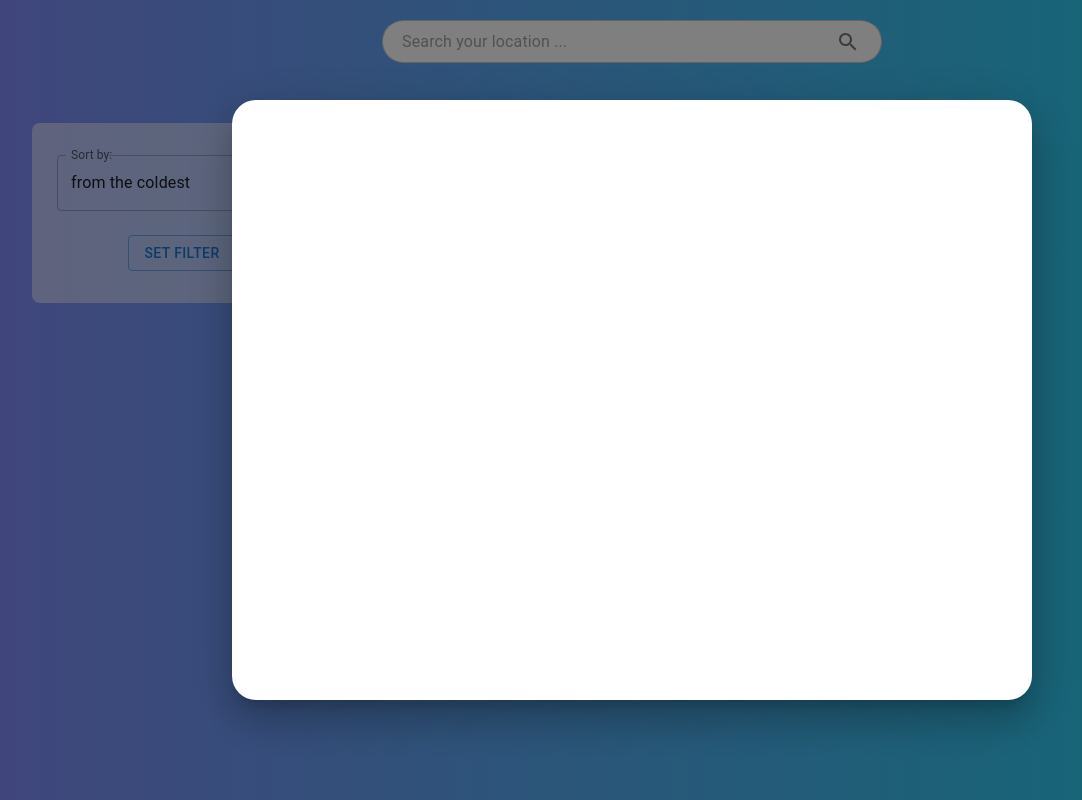
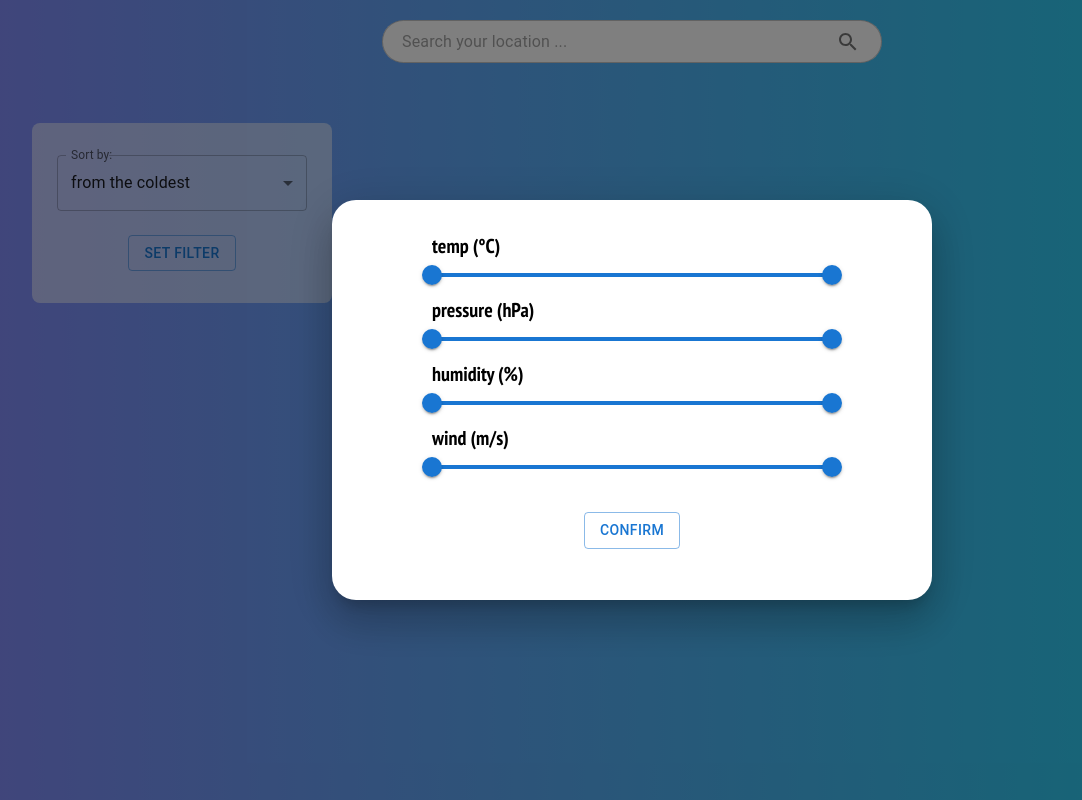
Before and after one commit to podlaskialgorytm3/weather-app, a React (Vite) app: page / in a window 1280 px wide. Both pictures are taken after a click on the button "SET FILTER". Shown: the whole page, without its empty margins (8-1090 px from the left). Built offline with nearby package versions, Linux system fonts and the light colour scheme; a web font is replaced by a local one.

Commit message:
feat: create basic popup and placement of sliders

```diff
--- a/src/features/container/components/filter-pop-up.tsx
+++ b/src/features/container/components/filter-pop-up.tsx
@@ -2,6 +2,7 @@ import { useState } from 'react';
 import Box from '@mui/material/Box';
 import Button from '@mui/material/Button';
 import Modal from '@mui/material/Modal';
+import Slider from '@mui/material/Slider';
 import { popupStyle, FILTER_PROPERTIES } from '../constants/filter-pop-up';
 
 
@@ -18,7 +19,22 @@ export const FilterPopUp = () => {
         onClose={handleClose}
       >
         <Box sx={popupStyle}>
-
+            <div className='w-[400px]'>
+                {FILTER_PROPERTIES.map((property, index) => (
+                    <div key={index}>
+                        <h3 className='text-xl font-bold'>{property[0]} ({property[3]})</h3>
+                        <Slider
+                            defaultValue={[Number(property[1]),Number(property[2])]}
+                            getAriaValueText={(value) => `${value}`}
+                            valueLabelDisplay="auto"
+                            step={1}
+                            min={Number(property[1])}
+                            max={Number(property[2])}
+                        />
+                    </div>
+                ))}
+            </div>
+            <Button onClick={handleOpen} variant="outlined" color="primary" sx={{marginTop: 3}}>confirm</Button>
         </Box>
       </Modal>
     </div>
--- a/src/features/container/constants/filter-pop-up.ts
+++ b/src/features/container/constants/filter-pop-up.ts
@@ -3,17 +3,20 @@ export const popupStyle = {
     top: '50%',
     left: '50%',
     transform: 'translate(-50%, -50%)',
-    width: 800,
-    height: 600,
+    width: 600,
+    height: 400,
     bgcolor: 'background.paper',
     borderRadius: 6,
     boxShadow: 24,
+    display: 'flex',
+    flexDirection: 'column' as 'column',
+    alignItems: 'center',
     p: 4,
   };
 
 export const FILTER_PROPERTIES = [
-      ['temp',0,100],
-      ['pressure',0,2000],
-      ['humidity',0,100],
-      ['wind',0,100],
+      ['temp',0,100,'°C'],
+      ['pressure',0,2000,'hPa'],
+      ['humidity',0,100,'%'],
+      ['wind',0,100,'m/s'],
   ]
```
